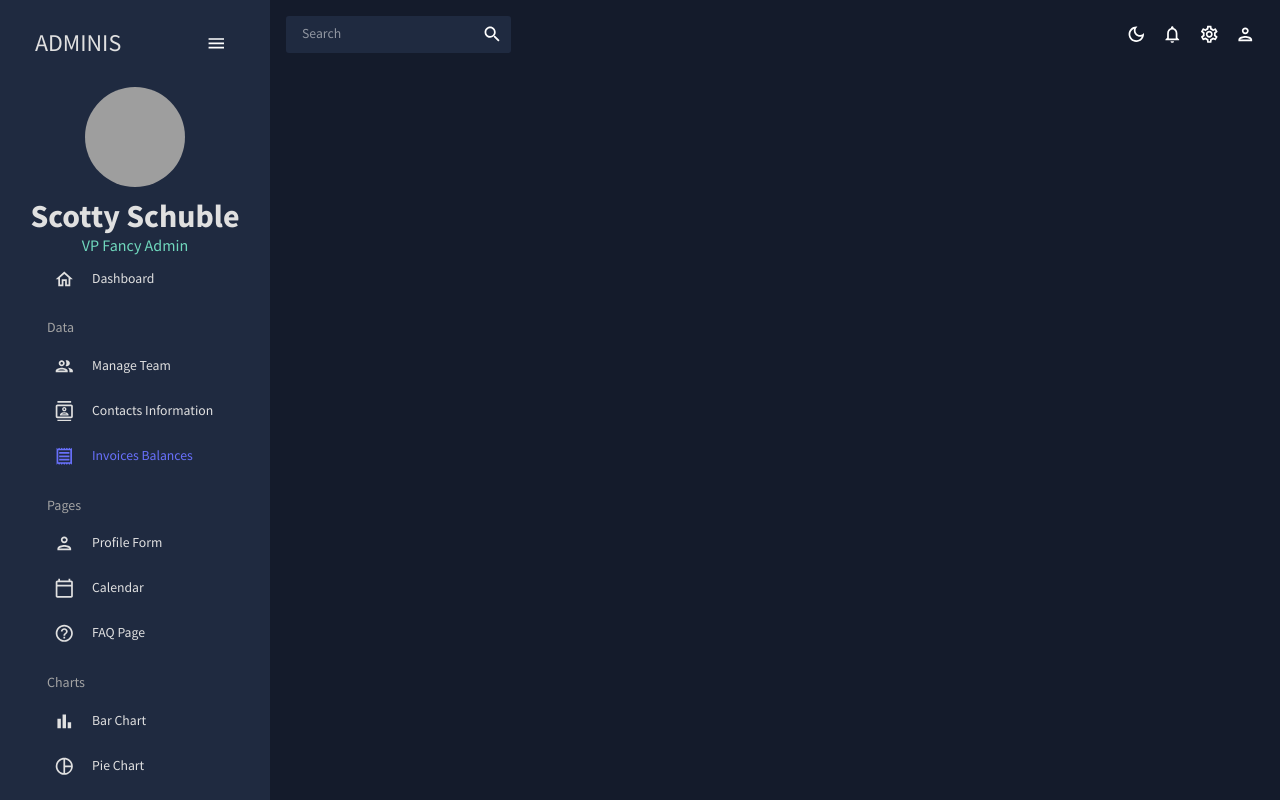
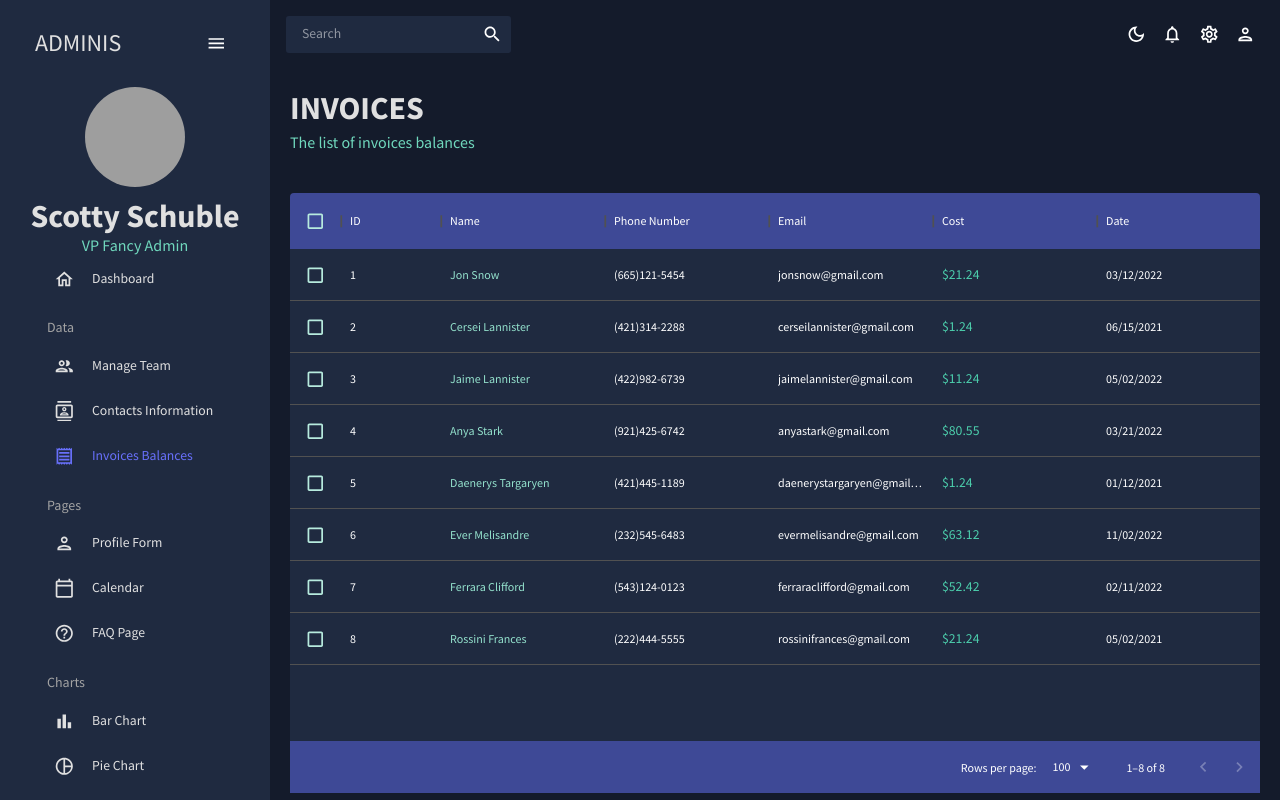
Before and after one commit to lipex360x/react-admin-dashboard, a React (Vite) app: page / in a window 1280 px wide. Both pictures are taken after a click on the item "Invoices Balances". Built offline with nearby package versions, Linux system fonts and the light colour scheme; grey boxes are pictures that could not be loaded.

Commit message:
Invoices page added

```diff
--- a/src/App.tsx
+++ b/src/App.tsx
@@ -12,9 +12,9 @@
 // import { Geography } from './scenes/geography'
 import { Sidebar } from './scenes/global/Sidebar'
 import { Topbar } from './scenes/global/Topbar'
-// import { Invoices } from './scenes/invoices'
 // import { Line } from './scenes/line'
 // import { Pie } from './scenes/pie'
+import { Invoices } from './scenes/invoces'
 import { Team } from './scenes/team'
 import { ColorModeContext, useMode } from './theme'
 
@@ -34,8 +34,8 @@
               <Route path="/" element={<Dashboard />} />
               <Route path="/team" element={<Team />} />
               <Route path="/contacts" element={<Contacts />} />
-              {/* <Route path="/invoices" element={<Invoices />} />
-              <Route path="/form" element={<Form />} />
+              <Route path="/invoices" element={<Invoices />} />
+              {/* <Route path="/form" element={<Form />} />
               <Route path="/bar" element={<Bar />} />
               <Route path="/pie" element={<Pie />} />
               <Route path="/line" element={<Line />} />
--- /dev/null
+++ b/src/scenes/invoces/index.tsx
@@ -0,0 +1,66 @@
+import { Header } from '@/components/Header'
+import { mockDataInvoices } from '@/data/mockData'
+import { tokens } from '@/theme'
+import { Typography, Box, useTheme } from '@mui/material'
+import { DataGrid, GridColumns } from '@mui/x-data-grid'
+
+const Invoices = () => {
+  const theme = useTheme()
+  const colors = tokens(theme.palette.mode)
+
+  const columns: GridColumns = [
+    { field: 'id', headerName: 'ID' },
+    { field: 'name', headerName: 'Name', flex: 1, cellClassName: 'name-column--cell' },
+    { field: 'phone', headerName: 'Phone Number', flex: 1 },
+    { field: 'email', headerName: 'Email', flex: 1 },
+    {
+      field: 'cost',
+      headerName: 'Cost',
+      flex: 1,
+      renderCell: (params) => (
+        <Typography color={colors.greenAccent[500]}>${params.row.cost}</Typography>
+      ),
+    },
+    { field: 'date', headerName: 'Date', flex: 1 },
+  ]
+
+  return (
+    <Box m="20px">
+      <Header title="INVOICES" subtitle="The list of invoices balances" />
+
+      <Box
+        m="40px 0 0 0"
+        height="75vh"
+        sx={{
+          '& .MuiDataGrid-root': {
+            border: 'none',
+          },
+          '& .MuiDataGrid-cell': {
+            borderBottom: 'none',
+          },
+          '& .name-column--cell': {
+            color: colors.greenAccent[300],
+          },
+          '& .MuiDataGrid-columnHeaders': {
+            backgroundColor: colors.blueAccent[700],
+            borderBottom: 'none',
+          },
+          '& .MuiDataGrid-virtualScroller': {
+            backgroundColor: colors.primary[400],
+          },
+          '& .MuiDataGrid-footerContainer': {
+            borderTop: 'none',
+            backgroundColor: colors.blueAccent[700],
+          },
+          '& .MuiCheckbox-root': {
+            color: `${colors.greenAccent[200]} !important`,
+          },
+        }}
+      >
+        <DataGrid checkboxSelection rows={mockDataInvoices} columns={columns} />
+      </Box>
+    </Box>
+  )
+}
+
+export { Invoices }
```
